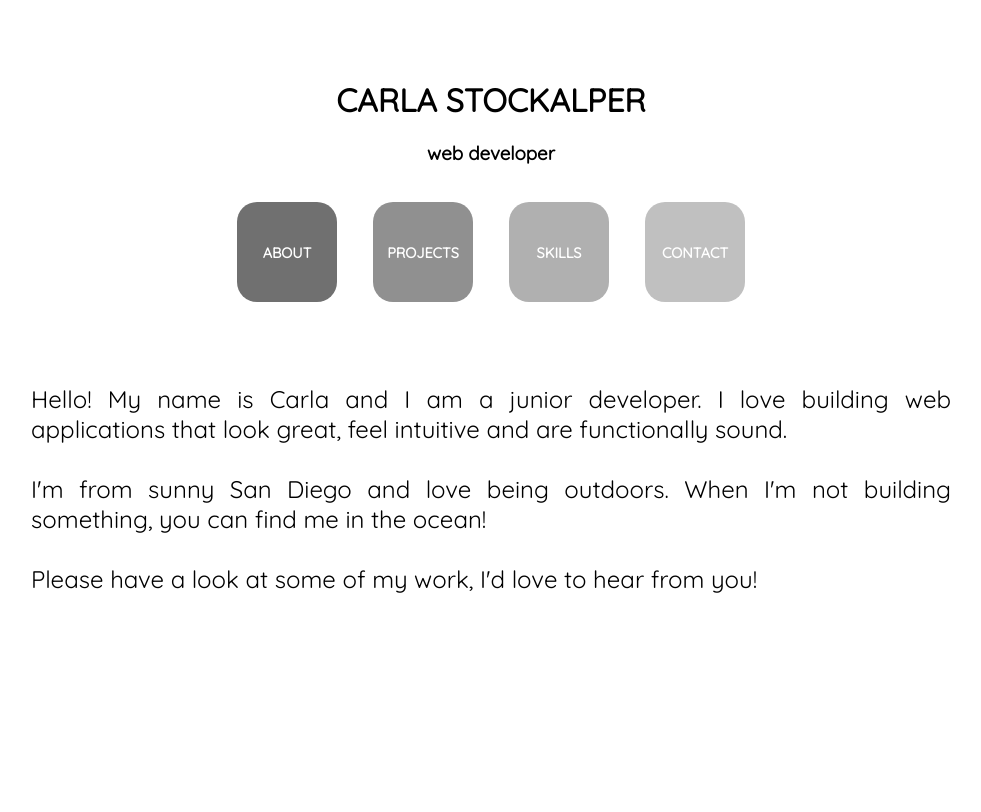
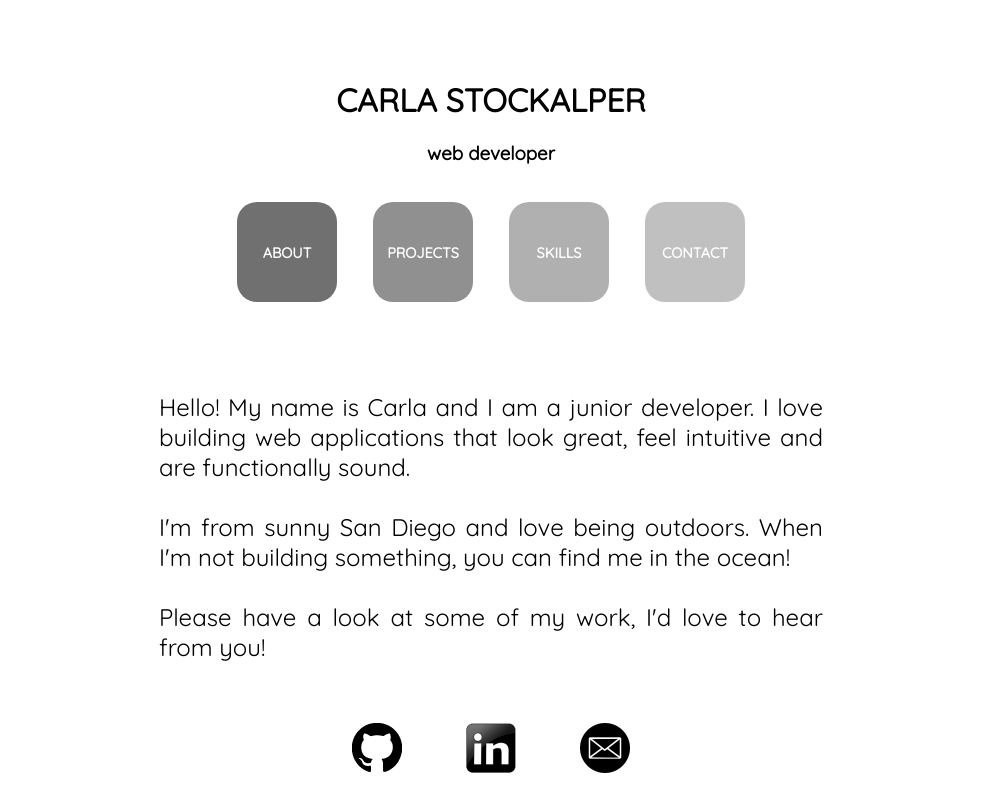
Before and after one commit to carlarenee/portfolio, a plain HTML site: page index.html in a window 1280 px wide. Shown: the whole page, without its empty margins (149-1130 px from the left). Drawn offline with nearby package versions, Linux system fonts and the light colour scheme.

Commit message:
contact buttons

```diff
--- a/index.html
+++ b/index.html
@@ -29,7 +29,7 @@
     <h3 id="contact" class="labels">&nbspCONTACT</h3>
   </div> -->
     <div class="canvas">
-    <div class="description">
+    <div id="about" class="description">
       <p>Hello! My name is Carla and I am a junior developer. I love
       building web applications that look great, feel intuitive
       and are functionally sound.<br /><br />
@@ -39,11 +39,11 @@
     </div>
     </div>
   </div>
-  <!-- <footer>
-  <div class="social"><img src="assets/github.png"></div>
-  <div class="social"><img src="assets/linkedin.png"></div>
-  <div class="social"><img src="assets/email.png"></div>
-  </footer> -->
+  <footer>
+  <div class="social"><a href="https://github.com/carlarenee"><img src="assets/github.png"></a></div>
+  <div class="social"><a href="https://www.linkedin.com/in/carlastockalper"><img src="assets/linkedin.png"></a></div>
+  <div class="social"><a href="mailto:cstockalper@gmail.com"><img src="assets/email.png"></a></div>
+  </footer>
 
 </body>
 </html>
--- a/style.css
+++ b/style.css
@@ -92,7 +92,7 @@ footer{
 }
 
 p {
-  padding: 40px;
+  padding: 2em 7em;
   font-size: 1.5em;
   text-align: justify;
 }
```
